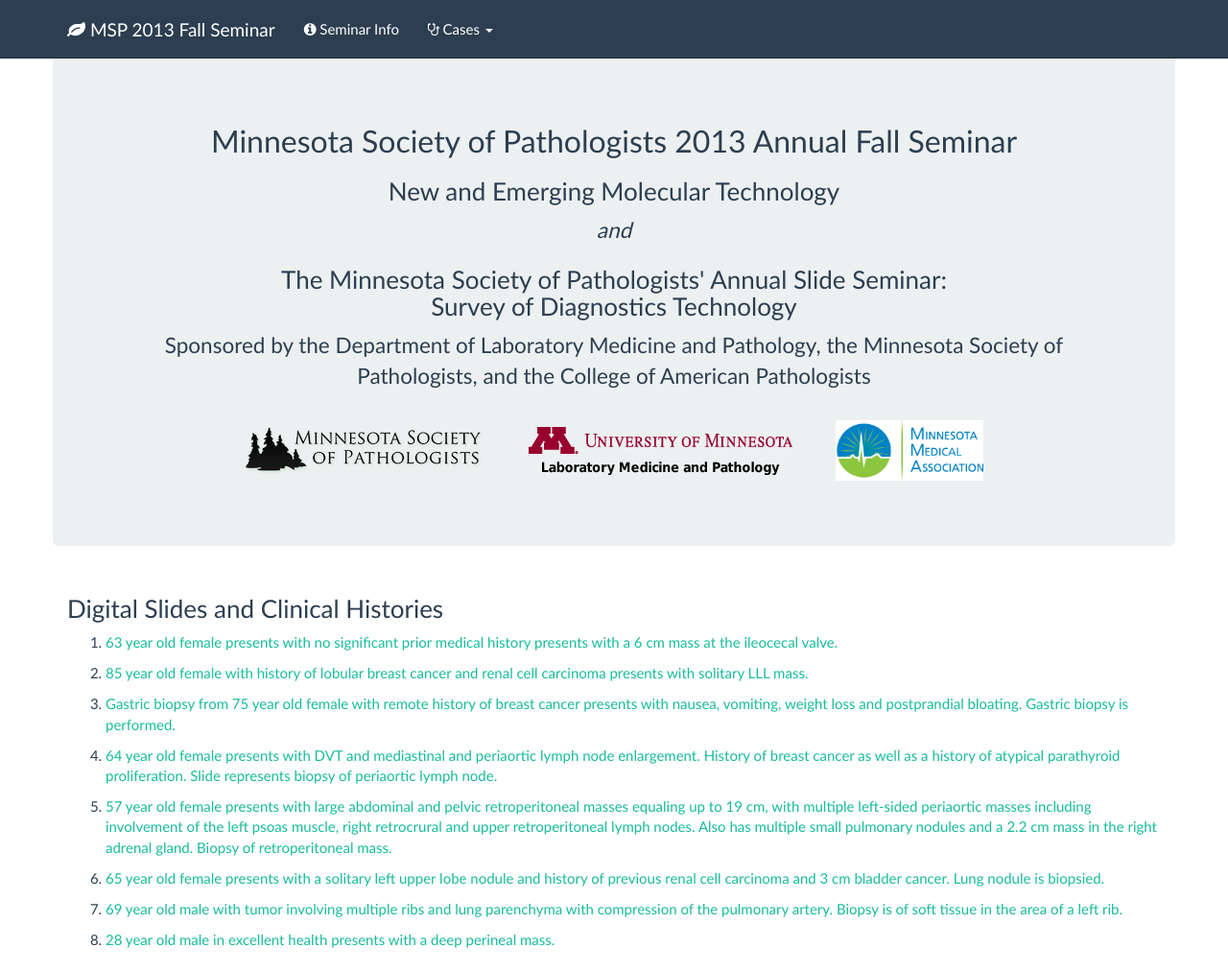
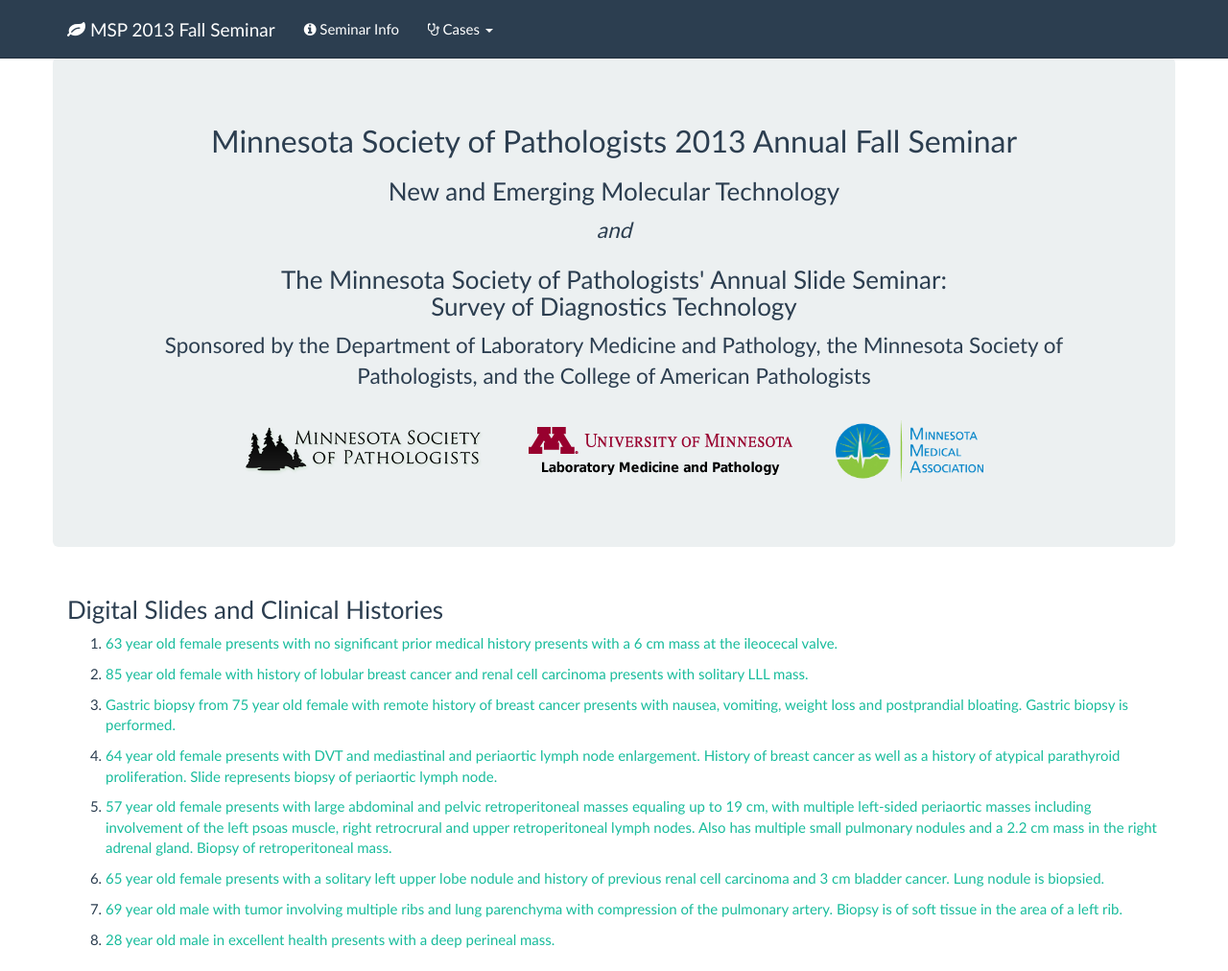
Before and after one commit to bdunnette/msp2013, a Jekyll site: the page built from index.html, in a window 1280 px wide and 1012 px high. Shown: the whole window at 96% size. Built offline with Jekyll 4.4.1, drawn with Linux system fonts in a browser that asks for light colours; Markdown is read by kramdown in place of the engine named in the settings.

Commit message:
making MMA logo transparent

```diff
--- a/index.html
+++ b/index.html
@@ -12,7 +12,7 @@
     <p>Sponsored by the Department of Laboratory Medicine and Pathology, the Minnesota Society of Pathologists, and the College of American Pathologists</p>
     <a href="http://mnsocietypathorg.homestead.com" target="_blank"><img width="250px"  src="images/msp_logo.png"/></a>
     <a href="http://pathology.umn.edu" target="_blank"><img width="275px"  src="images/lmp_logo.png"/></a>
-    <a href="http://cap.org" target="_blank"><img width="154px"  src="images/mma_logo.jpg"/></a>
+    <a href="http://cap.org" target="_blank"><img width="154px"  src="images/mma_logo.png"/></a>
   </div>
 </div>
 
```
Also changed, not shown: images/mma_logo.jpg (deleted), images/mma_logo.png (added).
